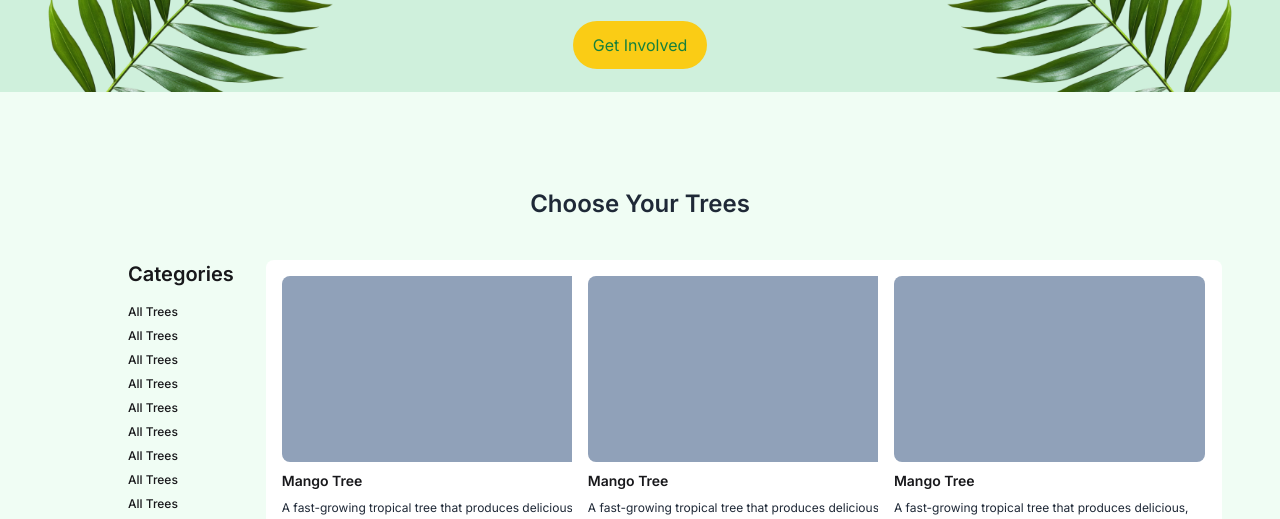
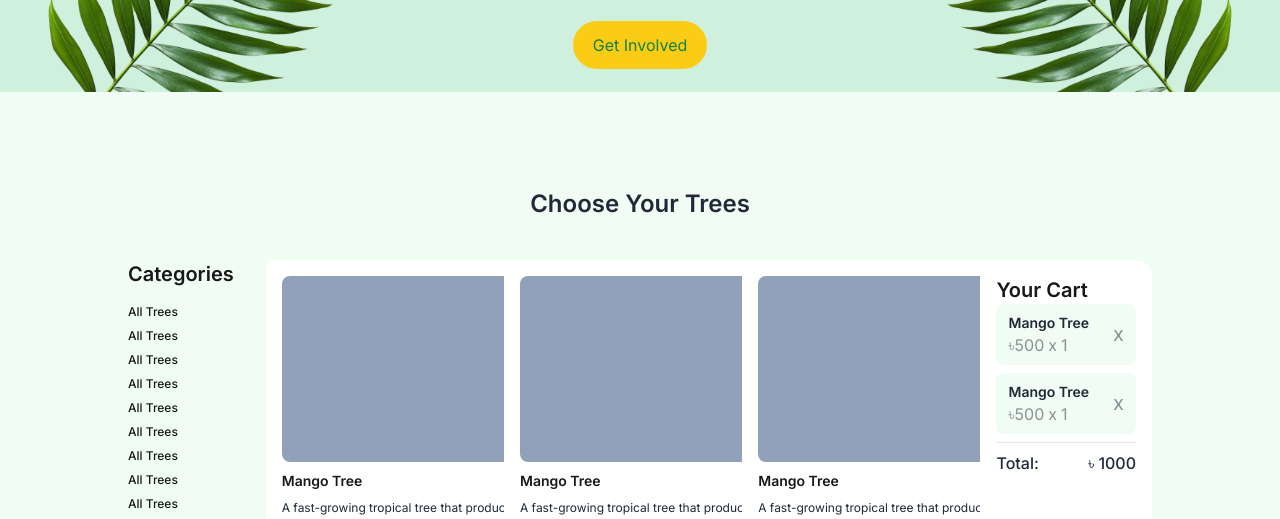
Before and after one commit to SMash003/Green_Earth_A06, a plain HTML site: page index.html in a window 1280 px wide. Shown: the part 273-792 px from the top of the page. Drawn offline with nearby package versions, Linux system fonts and the light colour scheme.

Commit message:
Add cart functionality and improve header layout with logo

```diff
--- a/index.html
+++ b/index.html
@@ -12,7 +12,9 @@
     <!-- font integration -->
     <link rel="preconnect" href="https://fonts.googleapis.com">
     <link rel="preconnect" href="https://fonts.gstatic.com" crossorigin>
-<link href="https://fonts.googleapis.com/css2?family=Inter:ital,opsz,wght@0,14..32,100..900;1,14..32,100..900&display=swap" rel="stylesheet">
+    <link
+        href="https://fonts.googleapis.com/css2?family=Inter:ital,opsz,wght@0,14..32,100..900;1,14..32,100..900&display=swap"
+        rel="stylesheet">
 
     <!-- tailwind css & daisyui cdn -->
     <link href="https://cdn.jsdelivr.net/npm/daisyui@5" rel="stylesheet" type="text/css" />
@@ -25,7 +27,10 @@
 <body class="inter bg-[#F0FDF4]">
     <header>
         <div class="flex justify-between items-center py-5 px-32 bg-[#15803D] text-white">
+            <div>
+                <img src="assets/" alt="">
                 <p class="font-semibold text-2xl">Green Earth</p>
+            </div>
             <div class="flex gap-6 text-base">
                 <a href="">About</a>
                 <a href="">Gallery</a>
@@ -41,7 +46,8 @@
         </div>
         <div class="text-center">
             <h1 class="font-bold text-5xl mb-4">Plant a Tree, Grow a Future</h1>
-            <p class="text-[#1F2937]/80 mb-6">Join our mission to plant 1 million trees and make the Earth greener for future
+            <p class="text-[#1F2937]/80 mb-6">Join our mission to plant 1 million trees and make the Earth greener for
+                future
                 generations.</p>
             <button class="px-5 py-3 bg-[#FACC15] rounded-4xl text-[#15803D] text-semibold fontm">Get Involved</button>
         </div>
@@ -68,9 +74,11 @@ generations.</p>
             <div class="bg-white rounded-lg p-4 w-[344px]">
                 <div class="rounded-lg bg-slate-400 w-[311px] h-[186px] "></div>
                 <p class="font-semibold text-[14px] py-2">Mango Tree</p>
-                <p class="text-[12px] text-[#1F2937]">A fast-growing tropical tree that produces delicious, juicy mangoes during summer. Its dense green</p>
+                <p class="text-[12px] text-[#1F2937]">A fast-growing tropical tree that produces delicious, juicy
+                    mangoes during summer. Its dense green</p>
                 <div class="flex items-center justify-between">
-                    <div class="bg-[#DCFCE7] rounded-[400px] text-sm py-1 px-3 text-[#15803D] font-semibold my-3">Fruit Tree</div>
+                    <div class="bg-[#DCFCE7] rounded-[400px] text-sm py-1 px-3 text-[#15803D] font-semibold my-3">Fruit
+                        Tree</div>
                     <p class="font-semibold text-[14px]">৳500</p>
                 </div>
                 <div class="btn rounded-3xl flex bg bg-[#15803D] text-white">Add to cart</div>
@@ -78,9 +86,11 @@ generations.</p>
             <div class="bg-white rounded-lg p-4 w-[344px]">
                 <div class="rounded-lg bg-slate-400 w-[311px] h-[186px] "></div>
                 <p class="font-semibold text-[14px] py-2">Mango Tree</p>
-                <p class="text-[12px] text-[#1F2937]">A fast-growing tropical tree that produces delicious, juicy mangoes during summer. Its dense green</p>
+                <p class="text-[12px] text-[#1F2937]">A fast-growing tropical tree that produces delicious, juicy
+                    mangoes during summer. Its dense green</p>
                 <div class="flex items-center justify-between">
-                    <div class="bg-[#DCFCE7] rounded-[400px] text-sm py-1 px-3 text-[#15803D] font-semibold my-3">Fruit Tree</div>
+                    <div class="bg-[#DCFCE7] rounded-[400px] text-sm py-1 px-3 text-[#15803D] font-semibold my-3">Fruit
+                        Tree</div>
                     <p class="font-semibold text-[14px]">৳500</p>
                 </div>
                 <div class="btn rounded-3xl flex bg bg-[#15803D] text-white">Add to cart</div>
@@ -88,9 +98,11 @@ generations.</p>
             <div class="bg-white rounded-lg p-4 w-[344px]">
                 <div class="rounded-lg bg-slate-400 w-[311px] h-[186px] "></div>
                 <p class="font-semibold text-[14px] py-2">Mango Tree</p>
-                <p class="text-[12px] text-[#1F2937]">A fast-growing tropical tree that produces delicious, juicy mangoes during summer. Its dense green</p>
+                <p class="text-[12px] text-[#1F2937]">A fast-growing tropical tree that produces delicious, juicy
+                    mangoes during summer. Its dense green</p>
                 <div class="flex items-center justify-between">
-                    <div class="bg-[#DCFCE7] rounded-[400px] text-sm py-1 px-3 text-[#15803D] font-semibold my-3">Fruit Tree</div>
+                    <div class="bg-[#DCFCE7] rounded-[400px] text-sm py-1 px-3 text-[#15803D] font-semibold my-3">Fruit
+                        Tree</div>
                     <p class="font-semibold text-[14px]">৳500</p>
                 </div>
                 <div class="btn rounded-3xl flex bg bg-[#15803D] text-white">Add to cart</div>
@@ -98,9 +110,11 @@ generations.</p>
             <div class="bg-white rounded-lg p-4 w-[344px]">
                 <div class="rounded-lg bg-slate-400 w-[311px] h-[186px] "></div>
                 <p class="font-semibold text-[14px] py-2">Mango Tree</p>
-                <p class="text-[12px] text-[#1F2937]">A fast-growing tropical tree that produces delicious, juicy mangoes during summer. Its dense green</p>
+                <p class="text-[12px] text-[#1F2937]">A fast-growing tropical tree that produces delicious, juicy
+                    mangoes during summer. Its dense green</p>
                 <div class="flex items-center justify-between">
-                    <div class="bg-[#DCFCE7] rounded-[400px] text-sm py-1 px-3 text-[#15803D] font-semibold my-3">Fruit Tree</div>
+                    <div class="bg-[#DCFCE7] rounded-[400px] text-sm py-1 px-3 text-[#15803D] font-semibold my-3">Fruit
+                        Tree</div>
                     <p class="font-semibold text-[14px]">৳500</p>
                 </div>
                 <div class="btn rounded-3xl flex bg bg-[#15803D] text-white">Add to cart</div>
@@ -108,9 +122,11 @@ generations.</p>
             <div class="bg-white rounded-lg p-4 w-[344px]">
                 <div class="rounded-lg bg-slate-400 w-[311px] h-[186px] "></div>
                 <p class="font-semibold text-[14px] py-2">Mango Tree</p>
-                <p class="text-[12px] text-[#1F2937]">A fast-growing tropical tree that produces delicious, juicy mangoes during summer. Its dense green</p>
+                <p class="text-[12px] text-[#1F2937]">A fast-growing tropical tree that produces delicious, juicy
+                    mangoes during summer. Its dense green</p>
                 <div class="flex items-center justify-between">
-                    <div class="bg-[#DCFCE7] rounded-[400px] text-sm py-1 px-3 text-[#15803D] font-semibold my-3">Fruit Tree</div>
+                    <div class="bg-[#DCFCE7] rounded-[400px] text-sm py-1 px-3 text-[#15803D] font-semibold my-3">Fruit
+                        Tree</div>
                     <p class="font-semibold text-[14px]">৳500</p>
                 </div>
                 <div class="btn rounded-3xl flex bg bg-[#15803D] text-white">Add to cart</div>
@@ -118,12 +134,52 @@ generations.</p>
             <div class="bg-white rounded-lg p-4 w-[344px]">
                 <div class="rounded-lg bg-slate-400 w-[311px] h-[186px] "></div>
                 <p class="font-semibold text-[14px] py-2">Mango Tree</p>
-                <p class="text-[12px] text-[#1F2937]">A fast-growing tropical tree that produces delicious, juicy mangoes during summer. Its dense green</p>
+                <p class="text-[12px] text-[#1F2937]">A fast-growing tropical tree that produces delicious, juicy
+                    mangoes during summer. Its dense green</p>
                 <div class="flex items-center justify-between">
-                    <div class="bg-[#DCFCE7] rounded-[400px] text-sm py-1 px-3 text-[#15803D] font-semibold my-3">Fruit Tree</div>
+                    <div class="bg-[#DCFCE7] rounded-[400px] text-sm py-1 px-3 text-[#15803D] font-semibold my-3">Fruit
+                        Tree</div>
                     <p class="font-semibold text-[14px]">৳500</p>
                 </div>
                 <div class="btn rounded-3xl flex bg bg-[#15803D] text-white">Add to cart</div>
+            </div>
+        </div>
+        <div class="cart-container h-auto w-64 bg-white rounded-2xl p-4">
+            <h1 class="font-semibold text-xl">Your Cart</h1>
+            <div class="item-container bg-[#F0FDF4] flex items-center  px-3 py-2 justify-between rounded-lg">
+                <div>
+                    <h1 class="text-[#1F2937] font-semibold text-[14px]">Mango Tree</h1>
+                    <div class="flex gap-1 text-[#1F2937]/50">
+                        <p class="item-price">৳500</p>
+                        <p>x</p>
+                        <p class="item-quantity">1</p>
+                    </div>
+                </div>
+                <div>
+                    <p class="text-xl  text-[#1F2937]/50">x</p>
+                </div>
+            </div>
+                        <div class="item-container bg-[#F0FDF4] flex items-center px-3 py-2 my-2 justify-between rounded-lg">
+                <div>
+                    <h1 class="text-[#1F2937] font-semibold text-[14px]">Mango Tree</h1>
+                    <div class="flex gap-1 text-[#1F2937]/50">
+                        <p class="item-price">৳500</p>
+                        <p>x</p>
+                        <p class="item-quantity">1</p>
+                    </div>
+                </div>
+                <div>
+                    <p class="text-xl  text-[#1F2937]/50">x</p>
+                </div>
+            </div>
+            <div>
+                <p><hr class="text-[#1F2937]/10 "></p>
+            </div>
+            <div class="total-container flex justify-between text-[#1F2937] font-medium text-[16px] my-2">
+                <p>Total: </p>
+                <div class="flex gap-1">
+                    <p>৳</p><span class="tota-amount">1000</span>
+                </div>
             </div>
         </div>
     </section>
```
Lines whose indentation alone changed are shown as unchanged.
